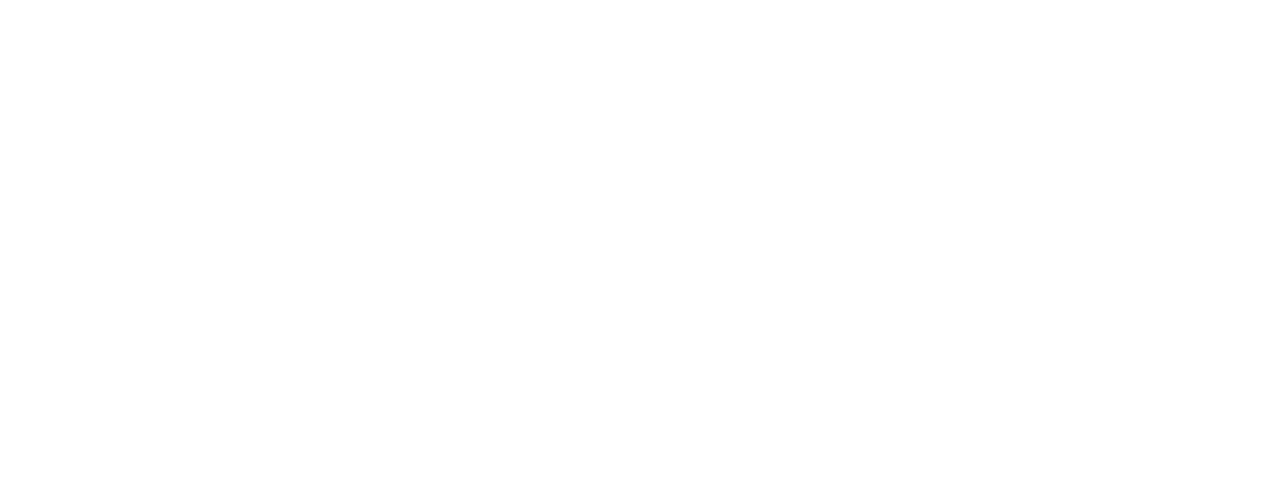
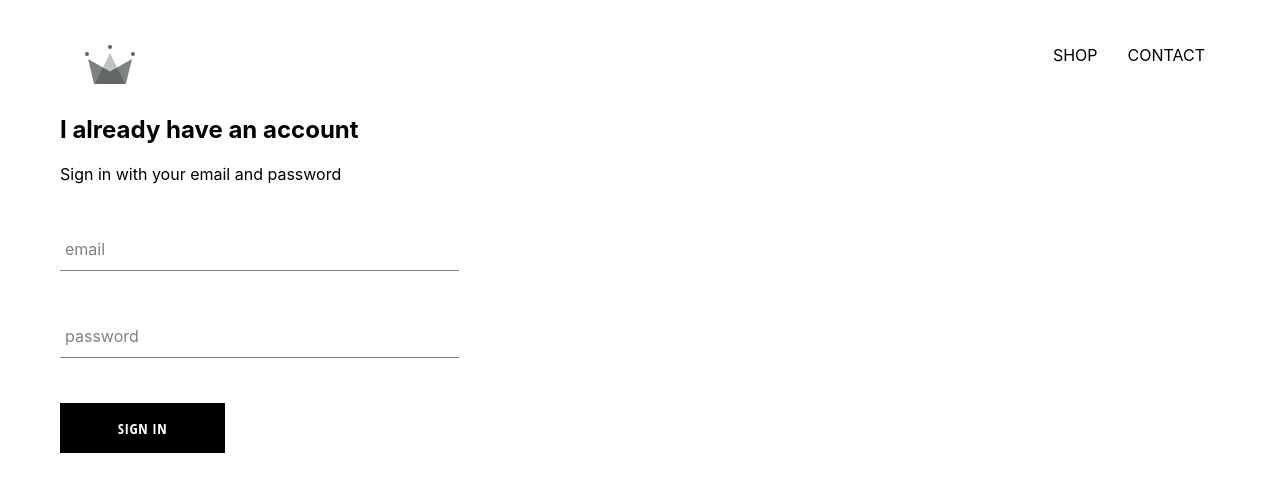
Before and after one commit to erysimum/clothingstore, a React (Create React App) app: page /signin in a window 1280 px wide. Shown: the top 492 px of the page. Built offline with nearby package versions, Linux system fonts and the light colour scheme.

Commit message:
signin component created

```diff
--- a/src/App.css
+++ b/src/App.css
@@ -1,3 +1,8 @@
 body {
   padding: 20px 60px;
 }
+
+a {
+  color: black;
+  text-decoration: none;
+}
--- a/src/App.js
+++ b/src/App.js
@@ -3,13 +3,17 @@
 import HatsPage from './pages/hatspage/hatspage.component.jsx';
 import { Route, Switch } from 'react-router-dom';
 import Shop from './././pages/shop/shop.component';
+import Header from './components/Header/header.component.jsx';
+import SignInSignUp from './pages/signin-signup/signin-signup.component';
 
 function App() {
   return (
     <div className='App'>
+      <Header />
       <Switch>
         <Route exact path='/' component={HomePage} />
         <Route exact path='/shop' component={Shop} />
+        <Route exact path='/signin' component={SignInSignUp} />
       </Switch>
     </div>
   );
--- /dev/null
+++ b/src/components/Header/header.component.jsx
@@ -0,0 +1,22 @@
+import React from 'react';
+import { Link } from 'react-router-dom';
+import { ReactComponent as Logo } from '../../assets/clothing_logo.svg';
+import './header.styles.scss';
+const Header = () => (
+  <div className='header'>
+    <Link className='logo-container' to='/'>
+      <Logo className='logo' />
+    </Link>
+
+    <div className='options'>
+      <Link className='option' to='/shop'>
+        SHOP
+      </Link>
+      <Link className='option' to='/shop'>
+        CONTACT
+      </Link>
+    </div>
+  </div>
+);
+
+export default Header;
--- /dev/null
+++ b/src/components/Header/header.styles.scss
@@ -0,0 +1,25 @@
+.header {
+  height: 70px;
+  width: 100%;
+  display: flex;
+  justify-content: space-between;
+  margin-bottom: 25px;
+
+  .logo-container {
+    height: 100%;
+    width: 70px;
+    padding: 25px;
+  }
+
+  .options {
+    width: 50%;
+    height: 100%;
+    display: flex;
+    align-items: center;
+    justify-content: flex-end;
+
+    .option {
+      padding: 10px 15px;
+    }
+  }
+}
--- /dev/null
+++ b/src/components/custom-button/custom-button.component.jsx
@@ -0,0 +1,11 @@
+import React from 'react';
+
+import './custom-button.styles.scss';
+
+const CustomButton = ({ children, ...otherProps }) => (
+  <button className='custom-button' {...otherProps}>
+    {children}
+  </button>
+);
+
+export default CustomButton;
--- /dev/null
+++ b/src/components/custom-button/custom-button.styles.scss
@@ -0,0 +1,22 @@
+.custom-button {
+  min-width: 165px;
+  width: auto;
+  height: 50px;
+  letter-spacing: 0.5px;
+  line-height: 50px;
+  padding: 0 35px 0 35px;
+  font-size: 15px;
+  background-color: black;
+  color: white;
+  text-transform: uppercase;
+  font-family: 'Open Sans Condensed';
+  font-weight: bolder;
+  border: none;
+  cursor: pointer;
+
+  &:hover {
+    background-color: white;
+    color: black;
+    border: 1px solid black;
+  }
+}
--- /dev/null
+++ b/src/components/form-input/form-input.component.jsx
@@ -0,0 +1,12 @@
+import React from 'react';
+
+import './form-input.styles.scss';
+
+const FormInput = ({ handleChange, label, ...otherProps }) => (
+  <div className='group'>
+    <input className='form-input' onChange={handleChange} {...otherProps} />
+    {label ? <label className={`${otherProps.value.length ? 'shrink' : ''} form-input-label`}>{label}</label> : null}
+  </div>
+);
+
+export default FormInput;
--- /dev/null
+++ b/src/components/form-input/form-input.styles.scss
@@ -0,0 +1,54 @@
+$sub-color: grey;
+$main-color: black;
+
+@mixin shrinkLabel {
+  top: -14px;
+  font-size: 12px;
+  color: $main-color;
+}
+
+.group {
+  position: relative;
+  margin: 45px 0;
+
+  .form-input {
+    background: none;
+    background-color: white;
+    color: $sub-color;
+    font-size: 18px;
+    padding: 10px 10px 10px 5px;
+    display: block;
+    width: 100%;
+    border: none;
+    border-radius: 0;
+    border-bottom: 1px solid $sub-color;
+    margin: 25px 0;
+
+    &:focus {
+      outline: none;
+    }
+
+    &:focus ~ .form-input-label {
+      @include shrinkLabel();
+    }
+  }
+
+  input[type='password'] {
+    letter-spacing: 0.3em;
+  }
+
+  .form-input-label {
+    color: $sub-color;
+    font-size: 16px;
+    font-weight: normal;
+    position: absolute;
+    pointer-events: none;
+    left: 5px;
+    top: 10px;
+    transition: 300ms ease all;
+
+    &.shrink {
+      @include shrinkLabel();
+    }
+  }
+}
--- /dev/null
+++ b/src/components/signin-signup/signin.component.jsx
@@ -0,0 +1,48 @@
+import React, { Component } from 'react';
+import './signin.styles.scss';
+import FormInput from '../form-input/form-input.component';
+import CustomButton from '../custom-button/custom-button.component';
+class SignIn extends Component {
+  constructor(props) {
+    super(props);
+
+    this.state = {
+      email: '',
+      password: ''
+    };
+  }
+
+  handleSubmit = (e) => {
+    e.preventDefault();
+    this.setState({ email: '', password: '' });
+  };
+
+  handleChange = (e) => {
+    const { name, value } = e.target;
+    this.setState({ [name]: value });
+  };
+
+  render() {
+    return (
+      <div className='sign-in'>
+        <h2>I already have an account</h2>
+        <span>Sign in with your email and password</span>
+        <form onSubmit={this.handleSubmit}>
+          <FormInput type='email' name='email' value={this.state.email} label='email' handleChange={this.handleChange} required />
+
+          <FormInput
+            type='password'
+            name='password'
+            value={this.state.password}
+            label='password'
+            required
+            handleChange={this.handleChange}
+          />
+
+          <CustomButton type='submit'>Sign In</CustomButton>
+        </form>
+      </div>
+    );
+  }
+}
+export default SignIn;
--- /dev/null
+++ b/src/components/signin-signup/signin.styles.scss
@@ -0,0 +1,3 @@
+.sign-in {
+  width: 30vw;
+}
--- /dev/null
+++ b/src/pages/signin-signup/signin-signup.component.jsx
@@ -0,0 +1,9 @@
+import SignIn from '../../components/signin-signup/signin.component';
+
+const SignInSignUp = () => (
+  <div>
+    <SignIn />
+  </div>
+);
+
+export default SignInSignUp;
```
Also changed, not shown: src/assets/clothing_logo.svg (added), src/pages/signin-signup/signin-signup.styles.scss (added).
